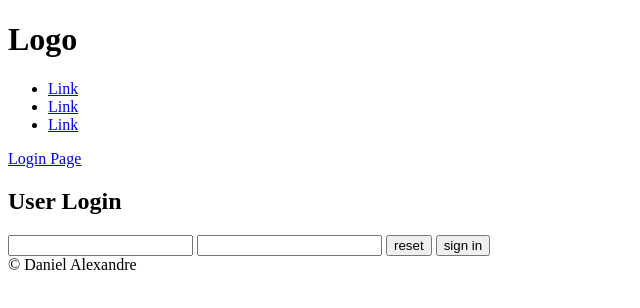
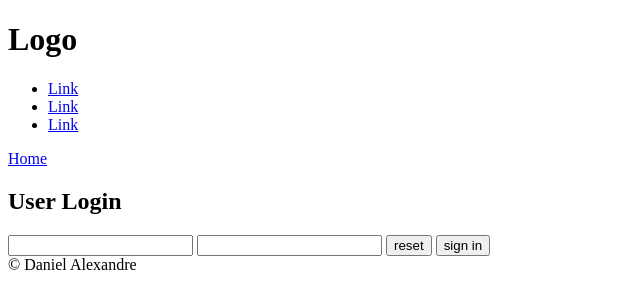
Before and after one commit to Danie1Alexandre/Basic-HTML-Fundamentals, a plain HTML site: page loginpage.html in a window 1280 px wide. Shown: the full height of the page, 0-640 px from the left. Drawn offline with Linux system fonts and the light colour scheme.

Commit message:
Home add

```diff
--- a/loginpage.html
+++ b/loginpage.html
@@ -15,7 +15,7 @@
                 <li><a href="https://www.google.se/" target="_blank">Link</a></li>
             </ul>
         </nav>
-        <a href="index.html">Login Page</a>
+        <a href="index.html">Home</a>
     </header>
     <main>
         <h2>User Login</h2>
```
